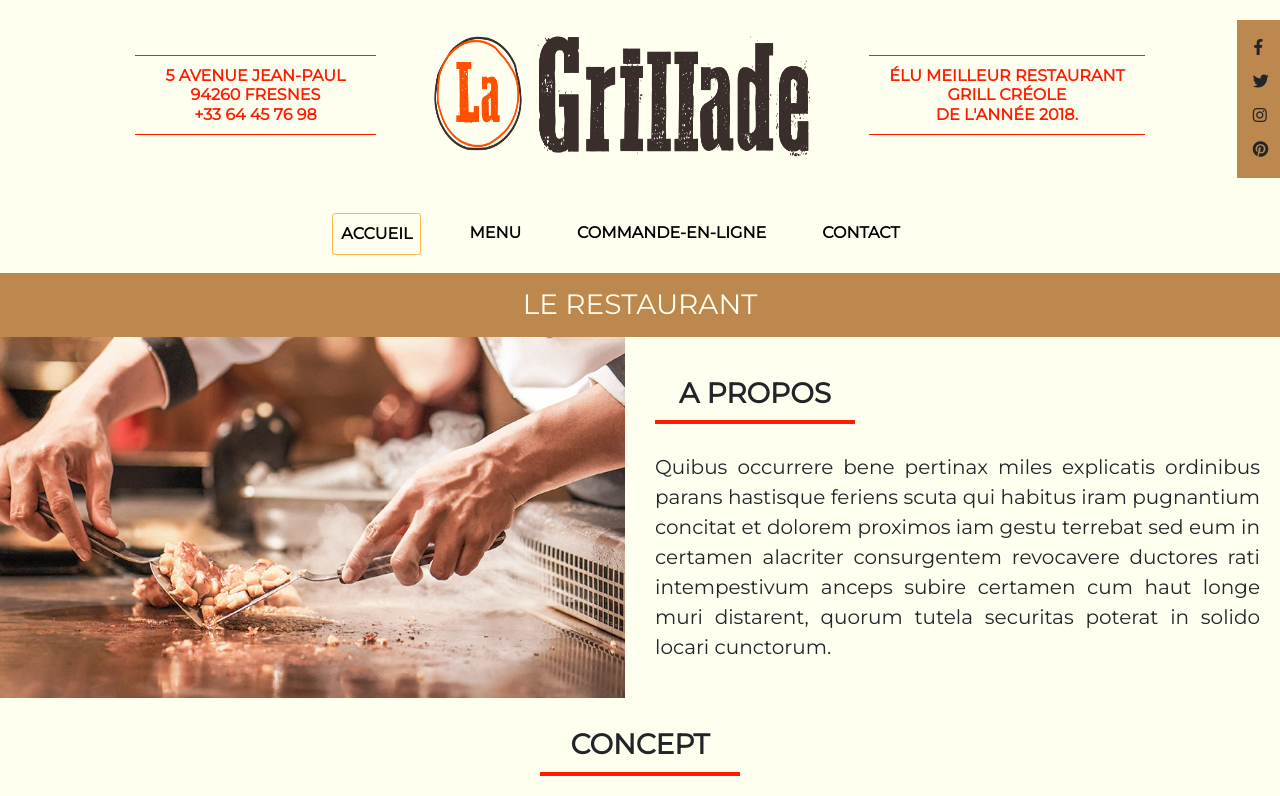
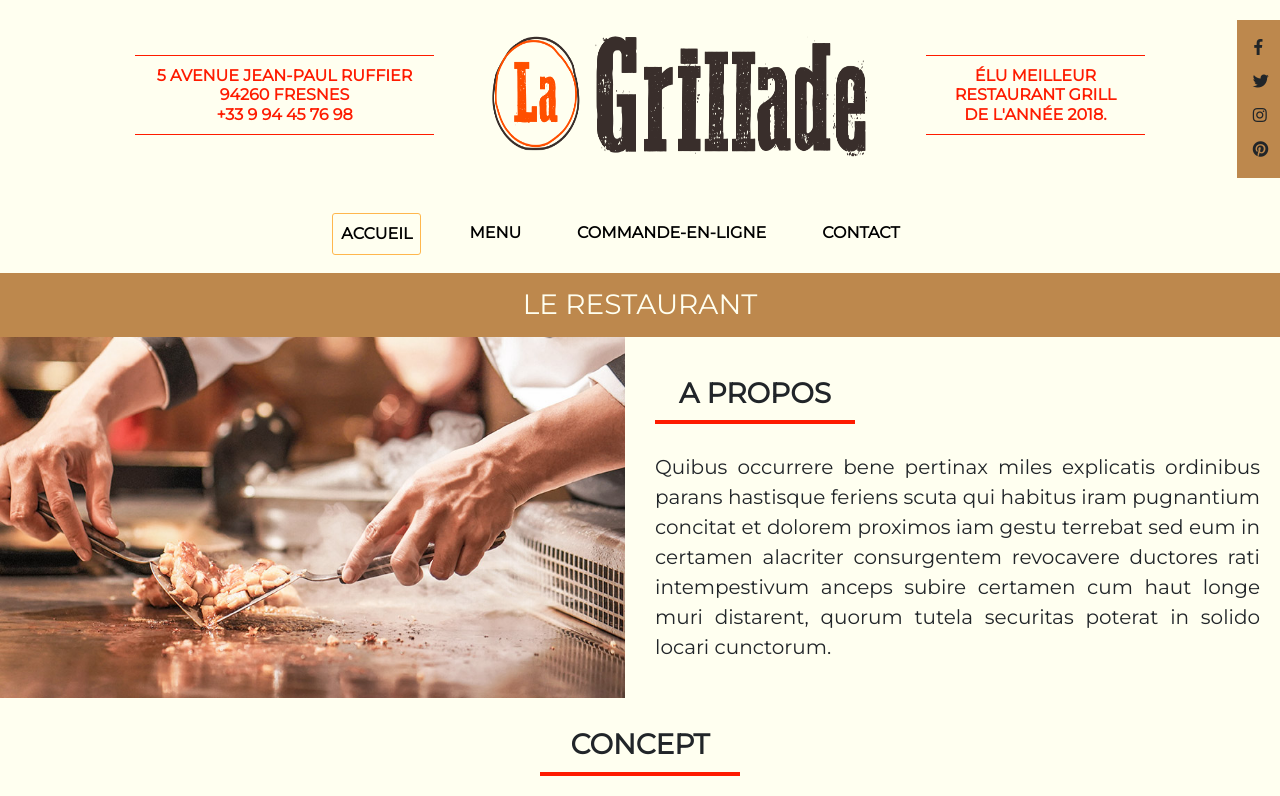
Before and after one commit to JiovanyVincent/lagrillade, a React (Create React App) app: page / in a window 1280 px wide. Shown: the top 796 px of the page. Built offline with nearby package versions, Linux system fonts and the light colour scheme; a web font is replaced by a local one.

Commit message:
logo upgraded

```diff
--- a/src/components/Logo.js
+++ b/src/components/Logo.js
@@ -6,9 +6,9 @@ import grill from '../assets/Images/logo/Grillade-rond.png';
 
 export const Logo = (props) => {
   const infos = {
-    address: "5 Avenue jean-paul 94260 FRESNES",
-    telNumber: "+33 64 45 76 98",
-    pub: "élu meilleur Restaurant Grill créole",
+    address: "5 Avenue jean-paul ruffier 94260 FRESNES",
+    telNumber: "+33 9 94 45 76 98",
+    pub: "élu meilleur Restaurant Grill",
     pubYear: "de l'année 2018."
   }
   return (
```
